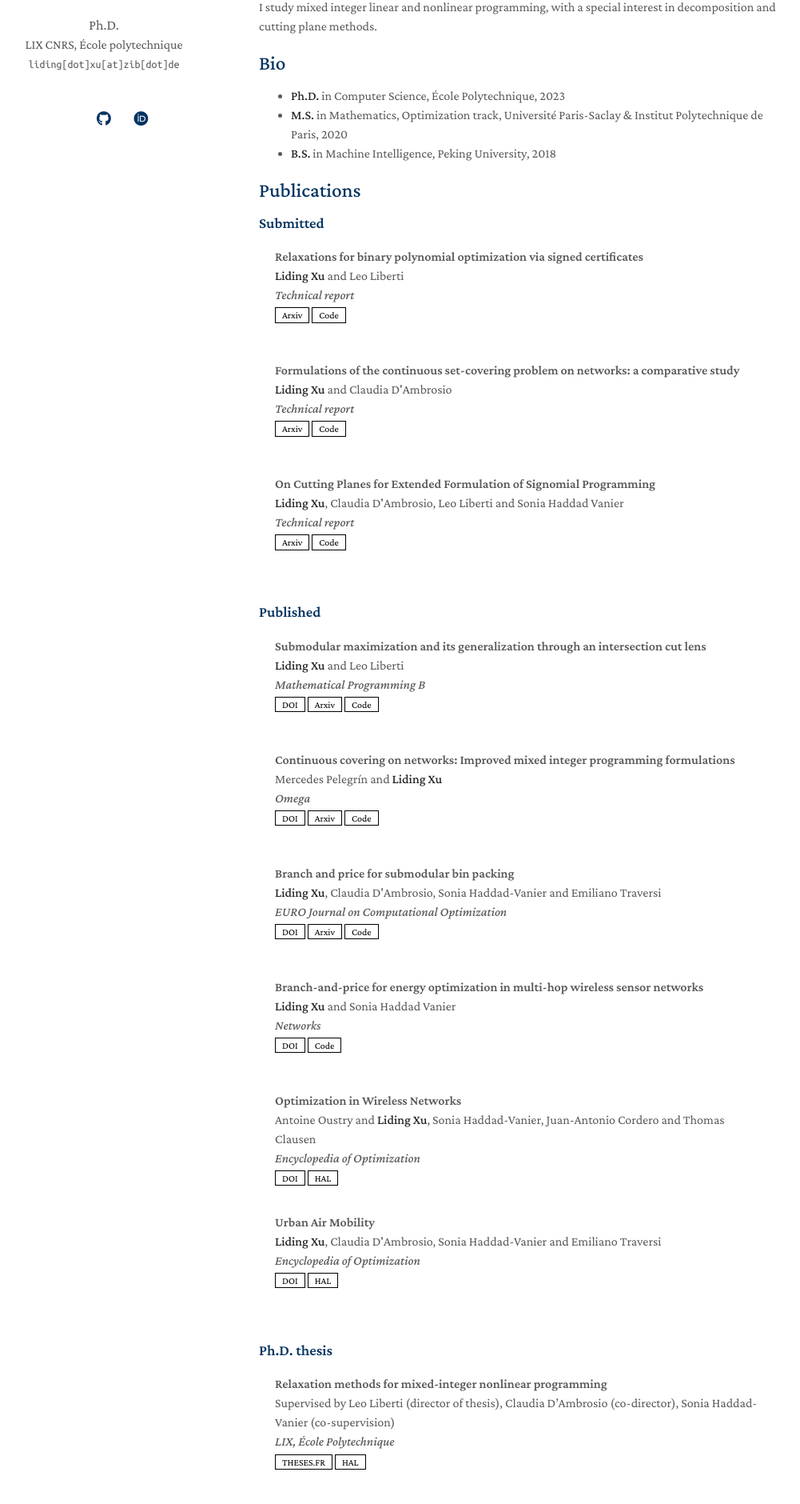
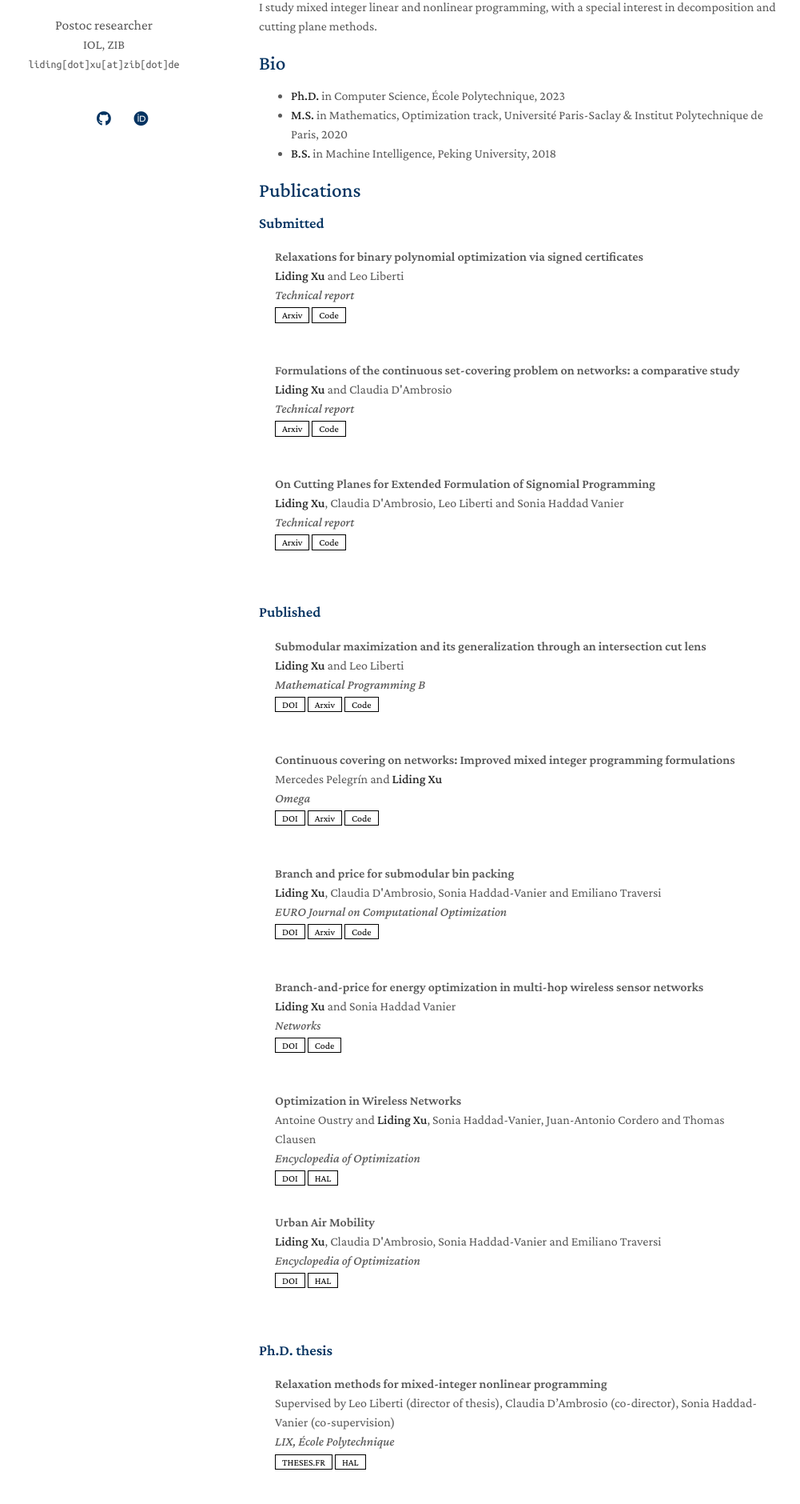
Before and after one commit to lidingxu/lidingxu.github.io, a Jekyll site: the page built from index.md, in a window 1280 px wide. Shown: the part 222-2102 px from the top of the page at 80% size, without its empty margins (146-1147 px from the left). Built offline with Jekyll 4.4.1, drawn with Linux system fonts in a browser that asks for light colours; nearby versions of some CDN libraries; a style sheet for code colours, icons or effects is not loaded; our own code applies the rules of GitHub Pages for plain Markdown files.

```diff
--- a/_config.yml
+++ b/_config.yml
@@ -1,7 +1,7 @@
 # Basic Information
 title: Liding Xu
-position: Ph.D.
-affiliation: LIX CNRS, École polytechnique
+position: Postoc researcher
+affiliation: IOL, ZIB
 email: liding[dot]xu[at]zib[dot]de
 
 # Search Engine Optimization (SEO)
```
